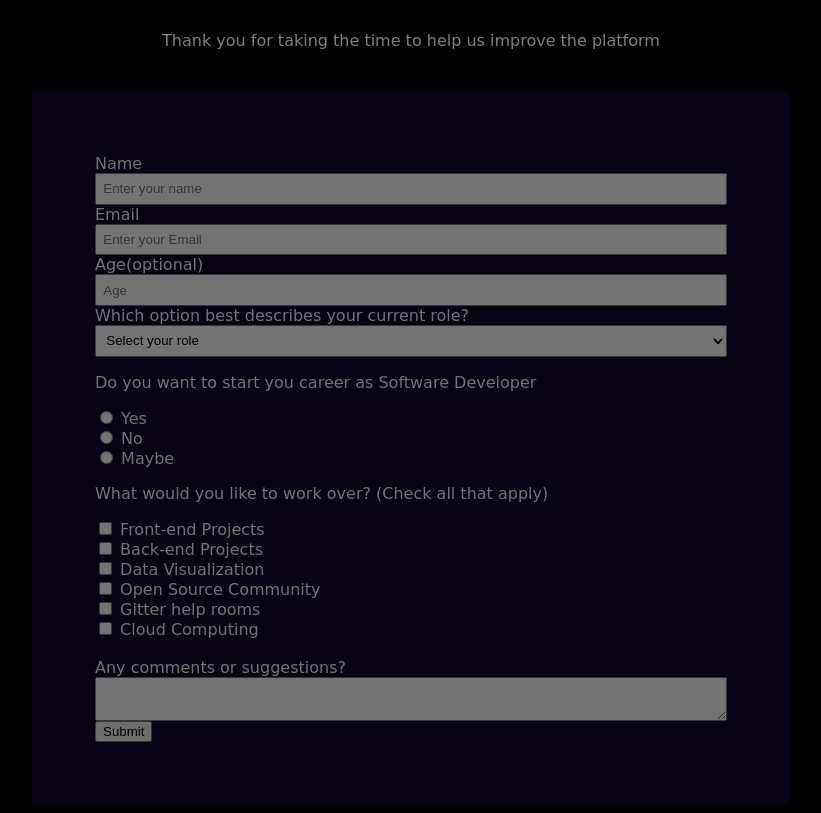
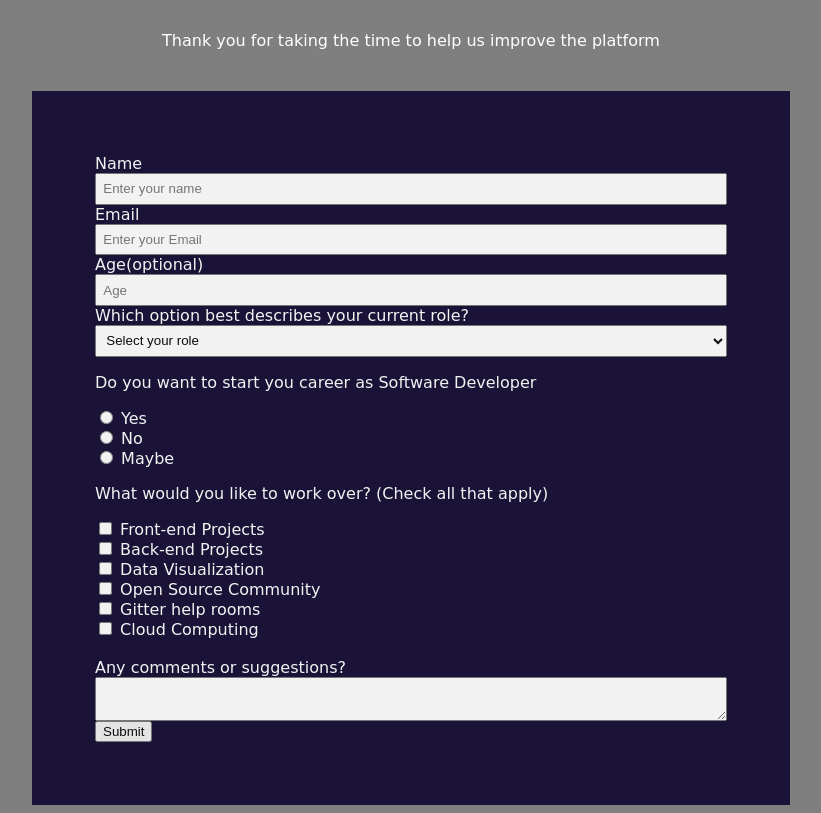
Before and after one commit to chandrikadalakoti2/Survey-Form, a plain HTML site: page index.html in a window 1280 px wide. Shown: the part 62-875 px from the top of the page, without its empty margins (229-1050 px from the left). Drawn offline with Linux system fonts and the light colour scheme.

Commit message:
Update style.css

```diff
--- a/style.css
+++ b/style.css
@@ -1,4 +1,4 @@
-body{font-family: cursive;background-color:black;opacity:0.5;
+body{font-family: cursive;background-color:rgba(0,0,0,0.5);
 background-repeat:no-repeat;background-size:cover;}
 #title{text-align:center;color:white;}
 #description{text-align:center;padding:2%;color:white;}
```
